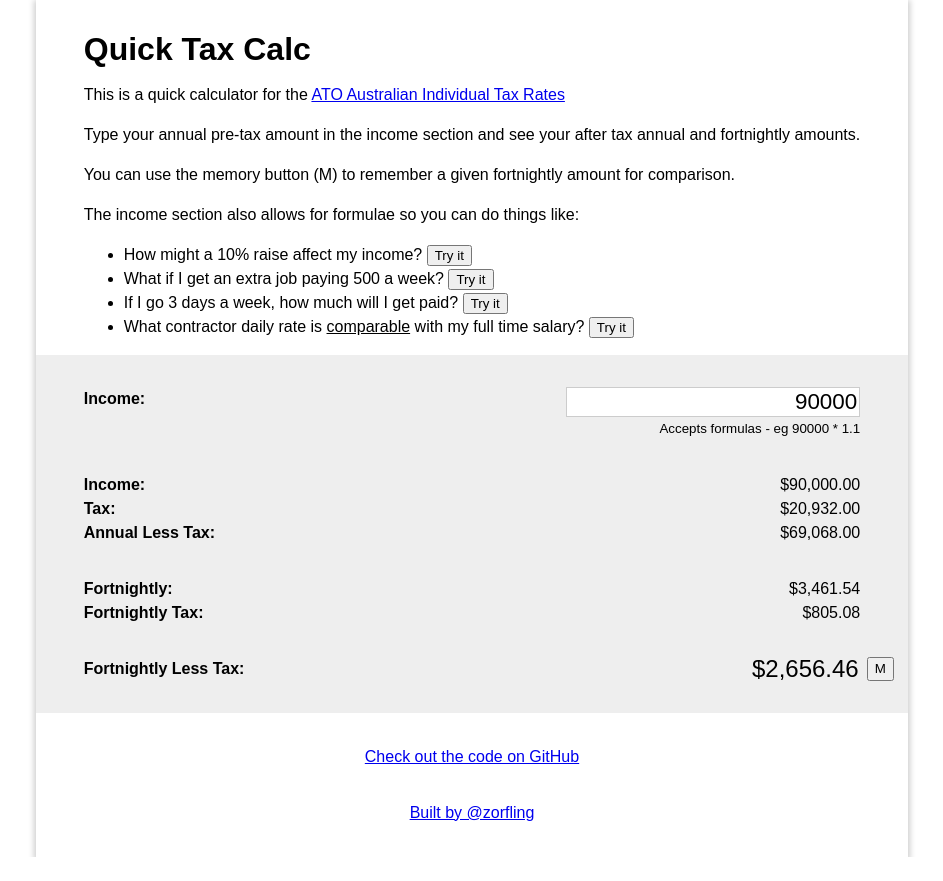
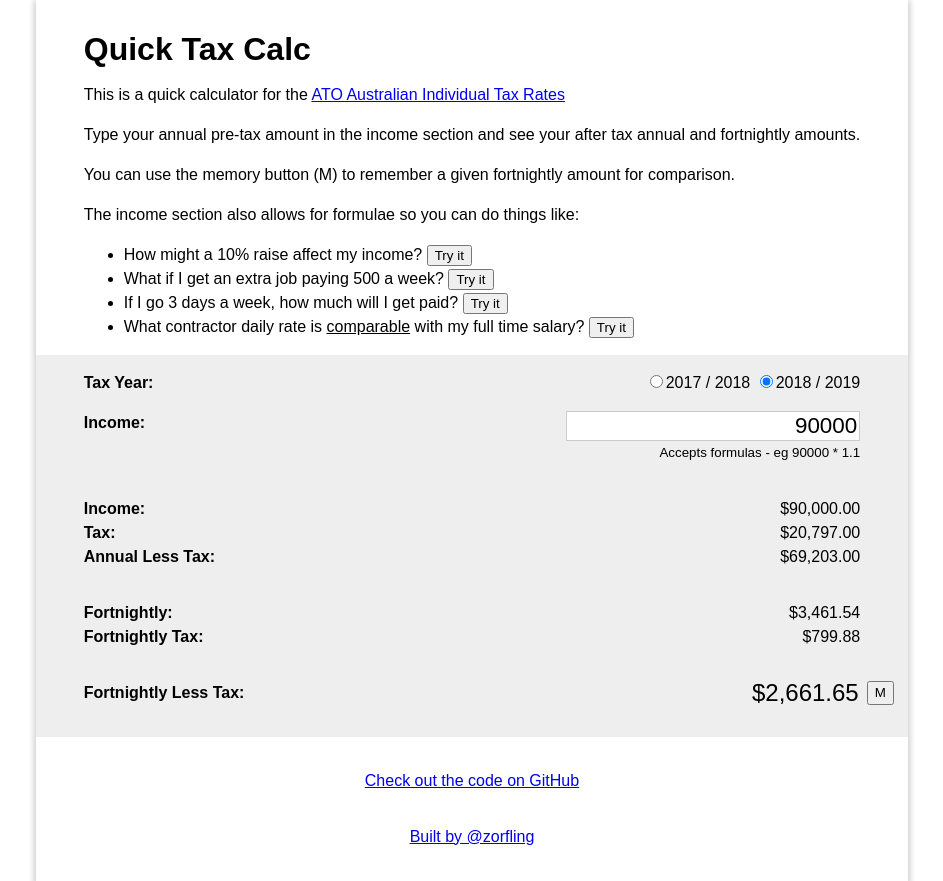
Before and after one commit to zorfling/quick-tax-calc, a React (Create React App) app: page / in a window 1280 px wide. Shown: the whole page, without its empty margins (168-1111 px from the left). Before the commit the page ends 857 px from the top, so only its background shows below. Built offline with nearby package versions, Linux system fonts and the light colour scheme.

Commit message:
Add 2018/2019 tax tables

```diff
--- a/src/App.js
+++ b/src/App.js
@@ -27,30 +27,97 @@ const Value = styled.div`
   margin-left: auto;
 `;
 
+const taxTables = {
+  2018: {
+    top: {
+      min: 180000,
+      offset: 54232,
+      rate: 0.45
+    },
+    upperMiddle: {
+      min: 87000,
+      offset: 19822,
+      rate: 0.37
+    },
+    lowerMiddle: {
+      min: 37000,
+      offset: 3572,
+      rate: 0.325
+    },
+    bottom: {
+      min: 18200,
+      offset: 0,
+      rate: 0.19
+    }
+  },
+  2019: {
+    top: {
+      min: 180000,
+      offset: 54097,
+      rate: 0.45
+    },
+    upperMiddle: {
+      min: 90000,
+      offset: 20797,
+      rate: 0.37
+    },
+    lowerMiddle: {
+      min: 37000,
+      offset: 3572,
+      rate: 0.325
+    },
+    bottom: {
+      min: 18200,
+      offset: 0,
+      rate: 0.19
+    }
+  }
+};
+
 class App extends Component {
   state = {
     income: 90000,
     parsedIncome: 90000,
-    rememberedFortnightlyAfterTax: null
+    rememberedFortnightlyAfterTax: null,
+    taxYearEnding: 2019
   };
 
   calculateTax() {
-    const { parsedIncome } = this.state;
+    const { parsedIncome, taxYearEnding } = this.state;
+    const taxTable = taxTables[taxYearEnding];
 
-    if (parsedIncome > 180000) {
-      return 54232 + (parsedIncome - 180000) * 0.45;
+    if (parsedIncome > taxTable.top.min) {
+      return (
+        taxTable.top.offset +
+        (parsedIncome - taxTable.top.min) * taxTable.top.rate
+      );
     }
 
-    if (parsedIncome > 87000 && parsedIncome < 180001) {
-      return 19822 + (parsedIncome - 87000) * 0.37;
+    if (
+      parsedIncome > taxTable.upperMiddle.min &&
+      parsedIncome < taxTable.top.min + 1
+    ) {
+      return (
+        taxTable.upperMiddle.offset +
+        (parsedIncome - taxTable.upperMiddle.min) * taxTable.upperMiddle.rate
+      );
     }
 
-    if (parsedIncome > 37000 && parsedIncome < 87001) {
-      return 3572 + (parsedIncome - 37000) * 0.325;
+    if (
+      parsedIncome > taxTable.lowerMiddle.min &&
+      parsedIncome < taxTable.upperMiddle.min + 1
+    ) {
+      return (
+        taxTable.lowerMiddle.offset +
+        (parsedIncome - taxTable.lowerMiddle.min) * taxTable.lowerMiddle.rate
+      );
     }
 
-    if (parsedIncome > 18200 && parsedIncome < 37001) {
-      return (parsedIncome - 18200) * 0.19;
+    if (
+      parsedIncome > taxTable.bottom.min &&
+      parsedIncome < taxTable.lowerMiddle.min + 1
+    ) {
+      return (parsedIncome - taxTable.bottom.min) * taxTable.bottom.rate;
     }
 
     return 0;
@@ -58,6 +125,12 @@ class App extends Component {
 
   handleIncomeChange = evt => {
     this.parseAndSetIncome(evt.target.value);
+  };
+
+  handleYearChange = evt => {
+    this.setState({
+      taxYearEnding: Number.parseInt(evt.target.value, 10)
+    });
   };
 
   parseAndSetIncome = newIncome => {
@@ -102,7 +175,12 @@ class App extends Component {
   }
 
   render() {
-    const { income, parsedIncome, rememberedFortnightlyAfterTax } = this.state;
+    const {
+      income,
+      parsedIncome,
+      rememberedFortnightlyAfterTax,
+      taxYearEnding
+    } = this.state;
     const annualAfterTax = parsedIncome - this.calculateTax();
     return (
       <Container>
@@ -170,6 +248,25 @@ class App extends Component {
               padding: '1rem 3rem 2rem'
             }}
           >
+            <Row>
+              <Label>Tax Year:</Label>
+              <Value>
+                {Object.keys(taxTables).map(yearEnding => (
+                  <label key={yearEnding}>
+                    <input
+                      type="radio"
+                      value={yearEnding}
+                      checked={
+                        Number.parseInt(taxYearEnding, 10) ===
+                        Number.parseInt(yearEnding, 10)
+                      }
+                      onChange={this.handleYearChange}
+                    />
+                    {`${yearEnding - 1} / ${yearEnding}`}{' '}
+                  </label>
+                ))}
+              </Value>
+            </Row>
             <Row style={{ margin: '1rem 0 2rem' }}>
               <Label>Income:</Label>{' '}
               <Value>
```
